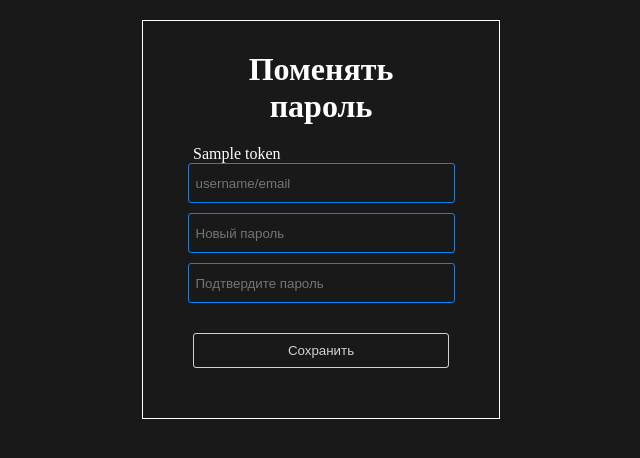
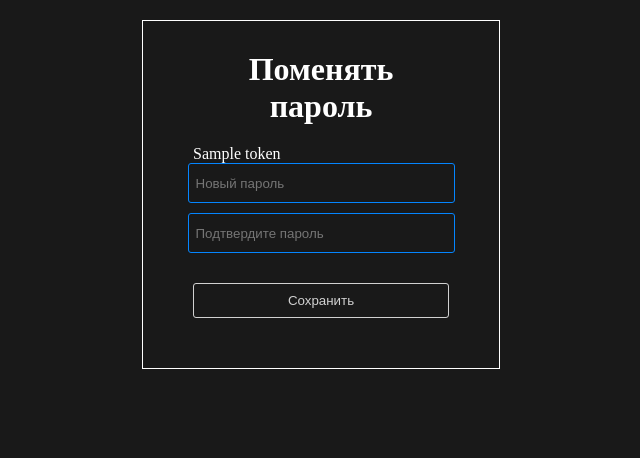
Before and after one commit to bizarre-sorcerer/Yt-Downloader, a Flask app: template templates/change_password.html in a window 1280 px wide. Shown: the part 60-518 px from the top of the page, without its empty margins (319-959 px from the left). Run offline with Flask 3, Linux system fonts and the light colour scheme; the template is opened without the code that fills it: most values are stand-ins (such as "Sample title", 1, 10 or a date in 2020).

Commit message:
Сделал нормальное восстановление пароля

```diff
--- a/server.py
+++ b/server.py
@@ -55,23 +55,20 @@ def password_recovery():
         return render_template('password_recovery.html')
     elif request.method == "POST":
         email = request.form["email"]
+        session['email'] = email
+
         token = generate_token(email)
         store_token(db, email, token)
         send_email(email, token)
+
         return redirect(url_for('login'))
 
-@app.route('/change_password/<token>', methods={"POST", "GET"})
-def change_password(token):
-    s = URLSafeTimedSerializer(app.config['SECRET_KEY'])
-    try:
-        email = s.loads(token, max_age=3600)  # Token is valid for 1 hour
-    except SignatureExpired:
-        return '<h1>Токен потерял валидность!</h1>'
-
+@app.route('/change_password', methods={"POST", "GET"})
+def change_password():
     if request.method == 'GET':
         return render_template('change_password.html')
     elif request.method == "POST":
-        email = request.form["email"]
+        email = session['email']
         new_password = request.form['new_password']
         confirm_password = request.form['confirm_password']
 
@@ -117,7 +114,6 @@ def login():
             login_error = is_valid_user[1]
         )
 
-
 @app.route('/log-out')
 def logout():
     session.clear()
--- a/templates/change_password.html
+++ b/templates/change_password.html
@@ -39,15 +39,9 @@
       {{token}}
 
       <form
-      action="{{ url_for('change_password', token=token) }}"
+      action="change_password"
       method="post"
       class="reg-form">
-        <input type="email"
-          placeholder="username/email"
-          name="email"
-          autocomplete="off"
-          class="reg-input">
-
         <input
           type="password"
           placeholder="Новый пароль"
```
